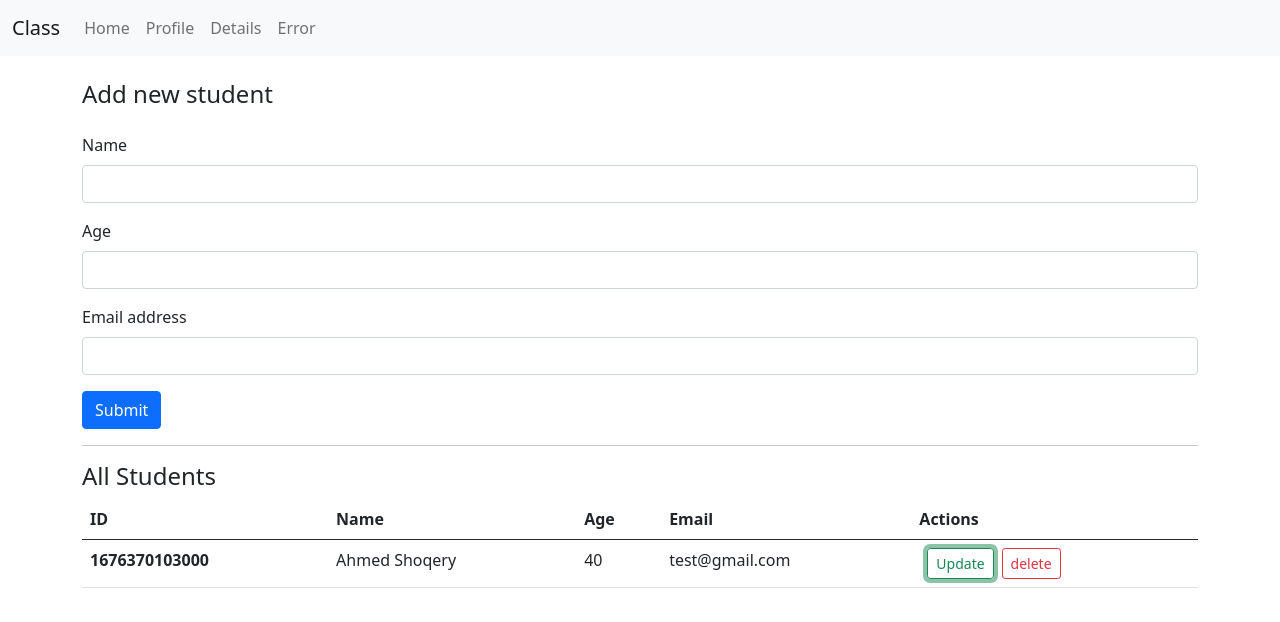
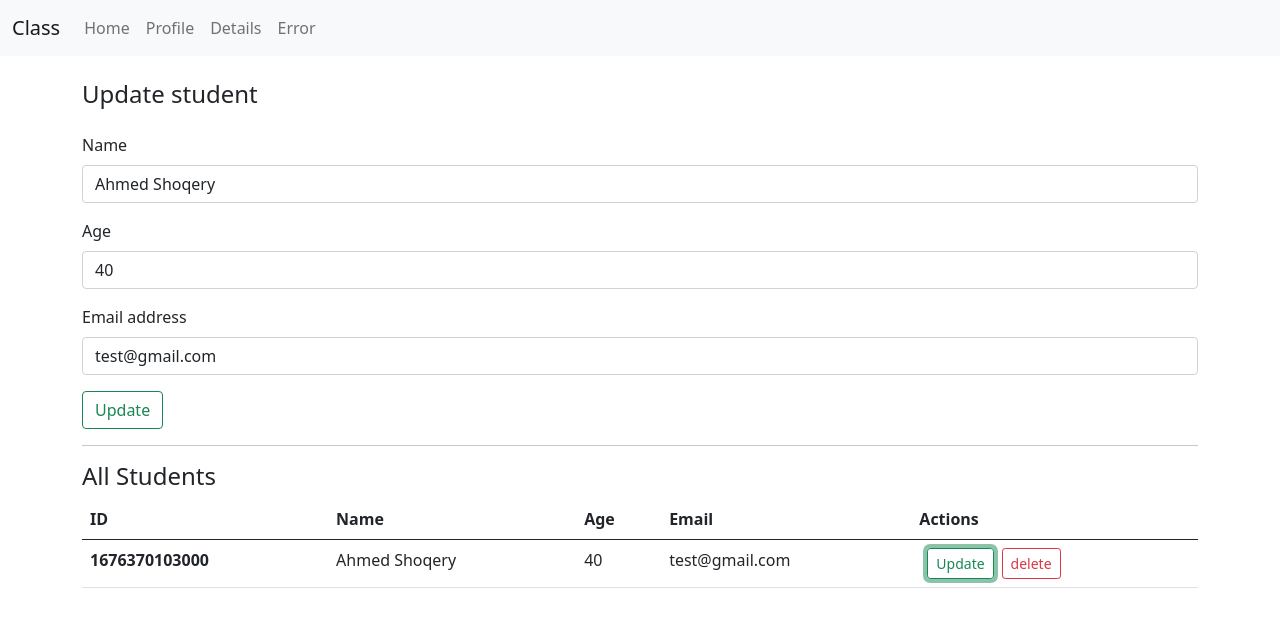
Before and after one commit to edriso/iti-labs, a React (Create React App) app: page / in a window 1280 px wide. Both pictures are taken after a click on the button "Update". Shown: the top 622 px of the page. Built offline with nearby package versions, Linux system fonts and the light colour scheme.

Commit message:
complete update student

```diff
--- a/src/components/StudentRegister.js
+++ b/src/components/StudentRegister.js
@@ -115,7 +115,7 @@ function Register() {
 
         <button
           type="submit"
-          className="btn btn-primary"
+          className="btn btn-outline-primary"
           onClick={handleSubmit}
         >
           Submit
--- /dev/null
+++ b/src/components/StudentUpdate.js
@@ -0,0 +1,74 @@
+import { useState } from "react";
+
+function StudentUpdate({ student, handleUpdate }) {
+  const [selectedStudent, setSelectedStudent] = useState(student);
+
+  const handleSubmit = (e) => {
+    e.preventDefault();
+
+    handleUpdate(selectedStudent);
+  };
+
+  return (
+    <>
+      <h4>Update student</h4>
+
+      <form className="mt-4">
+        <div className="mb-3">
+          <label htmlFor="form-name" className="form-label">
+            Name
+          </label>
+          <input
+            type="text"
+            className="form-control"
+            id="form-name"
+            value={selectedStudent.name}
+            onChange={(e) =>
+              setSelectedStudent({ ...selectedStudent, name: e.target.value })
+            }
+          />
+        </div>
+
+        <div className="mb-3">
+          <label htmlFor="form-age" className="form-label">
+            Age
+          </label>
+          <input
+            type="number"
+            className="form-control"
+            id="form-age"
+            value={selectedStudent.age}
+            onChange={(e) =>
+              setSelectedStudent({ ...selectedStudent, age: e.target.value })
+            }
+          />
+        </div>
+
+        <div className="mb-3">
+          <label htmlFor="form-email" className="form-label">
+            Email address
+          </label>
+          <input
+            type="email"
+            className="form-control"
+            id="form-email"
+            value={selectedStudent.email}
+            onChange={(e) =>
+              setSelectedStudent({ ...selectedStudent, email: e.target.value })
+            }
+          />
+        </div>
+
+        <button
+          type="submit"
+          className="btn btn-outline-success"
+          onClick={handleSubmit}
+        >
+          Update
+        </button>
+      </form>
+    </>
+  );
+}
+
+export default StudentUpdate;
--- a/src/pages/Home.js
+++ b/src/pages/Home.js
@@ -1,6 +1,7 @@
-import StudentRegister from "../components/StudentRegister";
 import { useState } from "react";
 import { Link } from "react-router-dom";
+import StudentRegister from "../components/StudentRegister";
+import StudentUpdate from "../components/StudentUpdate";
 
 function Home() {
   const [students, setStudents] = useState([
@@ -12,15 +13,39 @@ function Home() {
     },
   ]);
 
+  const [updateStudent, setUpdateStudent] = useState({});
+
   const handleDelete = (id) => {
     const newStudents = students.filter((student) => student.id !== id);
 
     setStudents(newStudents);
   };
 
+  const showUpdate = (student) => {
+    setUpdateStudent(student);
+  };
+
+  const handleUpdate = (UpdatedStudent) => {
+    const newStudents = students.map((student) => {
+      if (student.id === UpdatedStudent.id) {
+        return UpdatedStudent;
+      } else {
+        return student;
+      }
+    });
+
+    setStudents(newStudents);
+
+    setUpdateStudent({});
+  };
+
   return (
     <>
-      <StudentRegister />
+      {updateStudent.id ? (
+        <StudentUpdate student={updateStudent} handleUpdate={handleUpdate} />
+      ) : (
+        <StudentRegister />
+      )}
 
       <hr />
 
@@ -46,7 +71,10 @@ function Home() {
                   <td>{student.age}</td>
                   <td>{student.email}</td>
                   <td>
-                    <button className="btn btn-outline-success btn-sm mx-2">
+                    <button
+                      onClick={() => showUpdate(student)}
+                      className="btn btn-outline-success btn-sm mx-2"
+                    >
                       Update
                     </button>
                     <button
```
